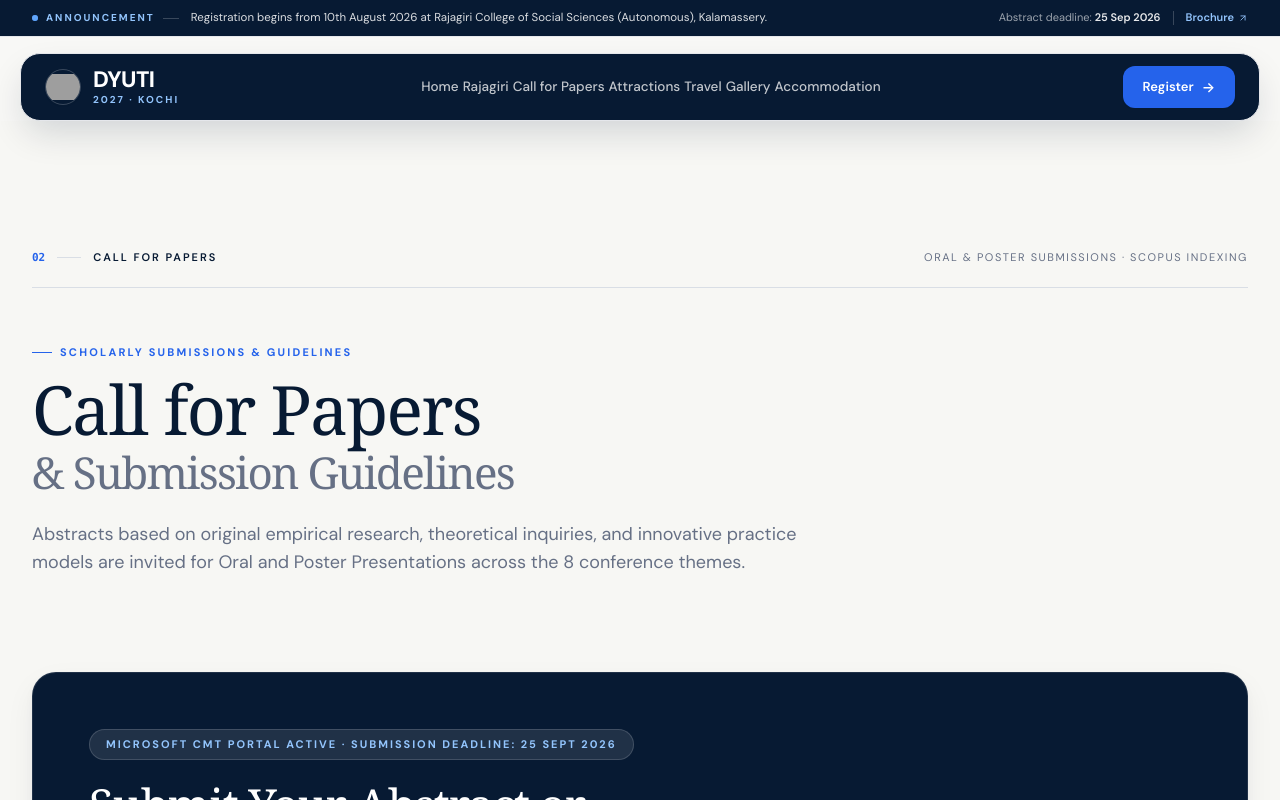
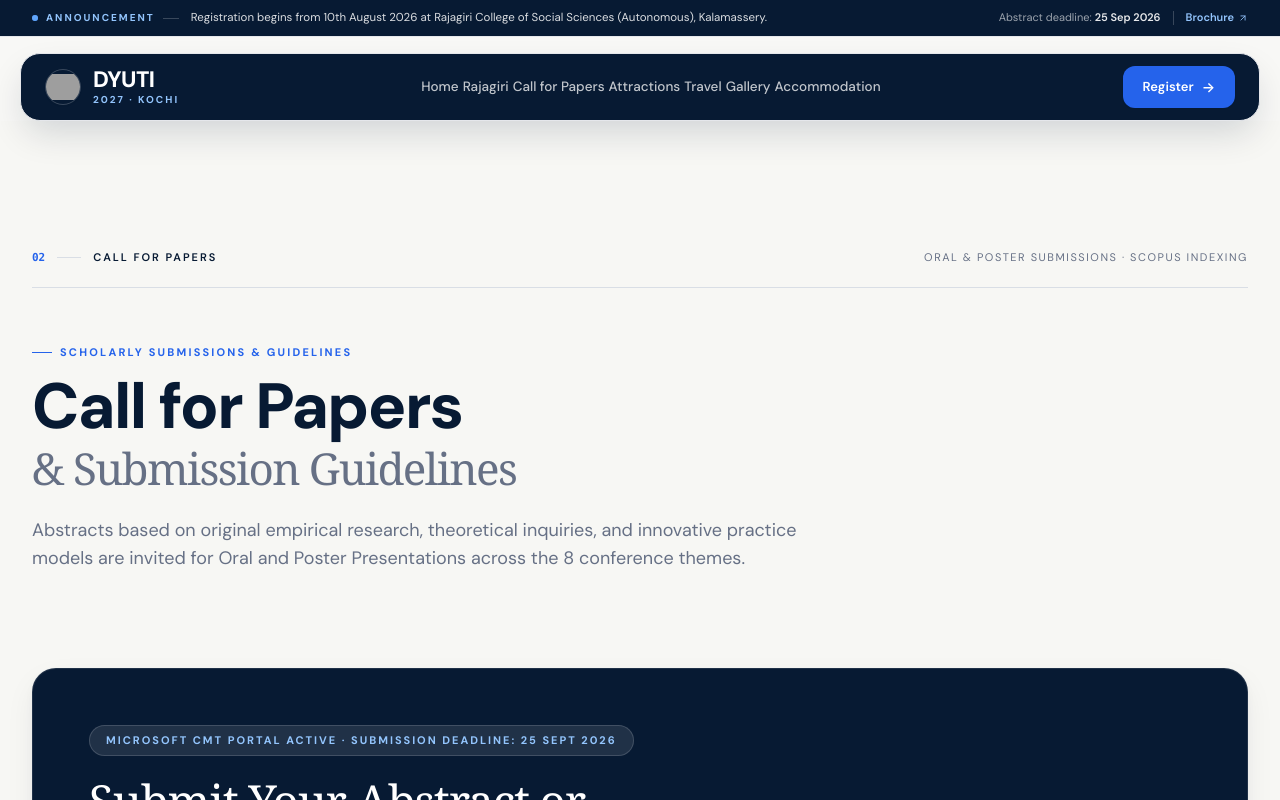
Before and after one commit to nityarnair/sample-website, a React (Vite) app: page /cfp in a window 1280 px wide. Shown: the top 800 px of the page. Built offline with nearby package versions, Linux system fonts and the light colour scheme; grey boxes are pictures that could not be loaded.

Commit message:
feat: add reusable PageHeader component for consistent page layouts

```diff
--- a/src/components/ui/PageHeader.tsx
+++ b/src/components/ui/PageHeader.tsx
@@ -91,7 +91,7 @@ export const PageHeader: React.FC<PageHeaderProps> = ({
 
         <h1
           className={cn(
-            'text-[2.5rem] sm:text-[3.5rem] lg:text-[4.25rem] font-serif font-normal leading-[1.06] tracking-tight m-0',
+            'text-[2.25rem] sm:text-[3.25rem] lg:text-[4rem] font-heading font-extrabold leading-[1.06] tracking-tight m-0',
             dark ? 'text-white' : 'text-[#071A33]'
           )}
         >
```
